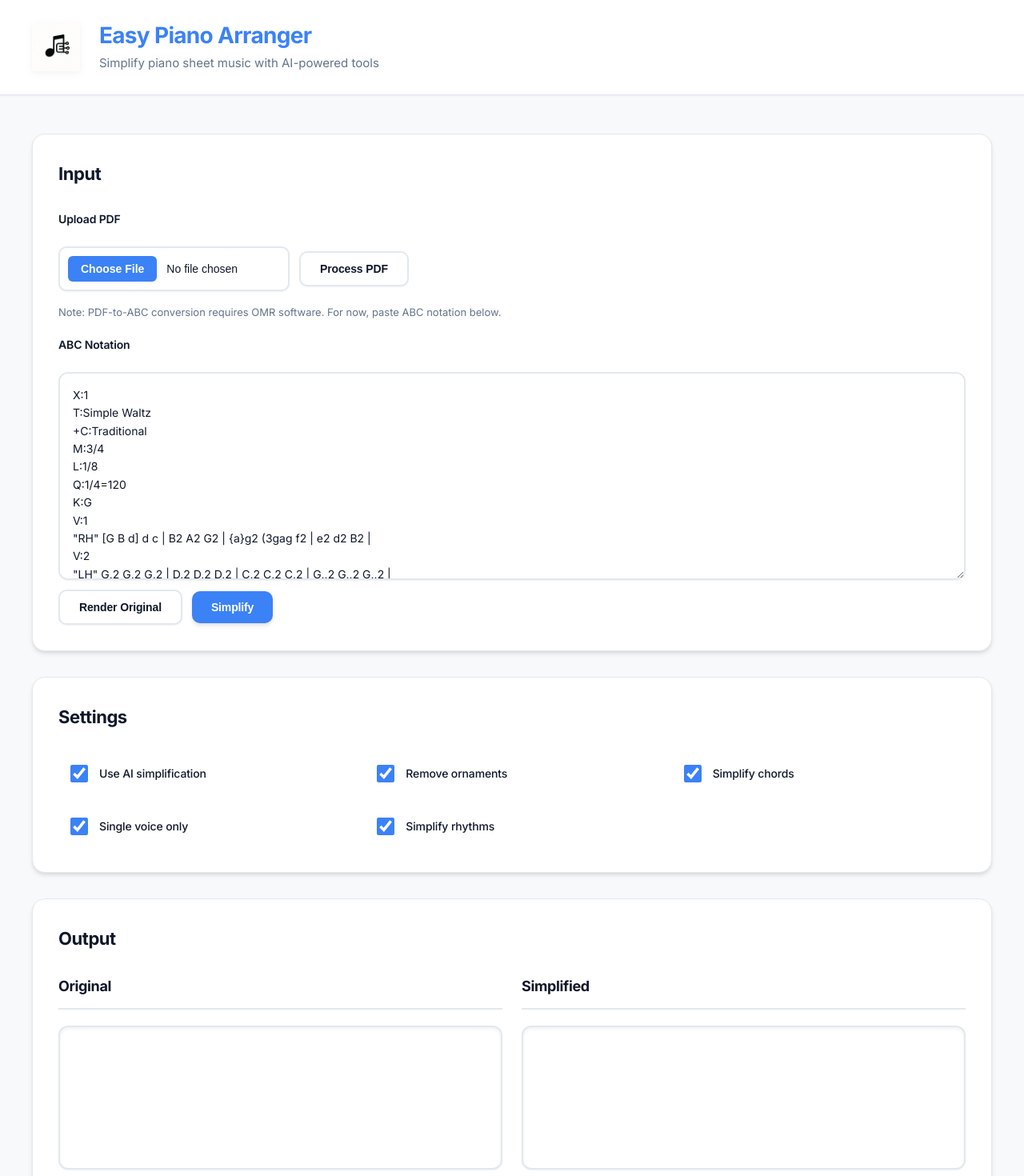
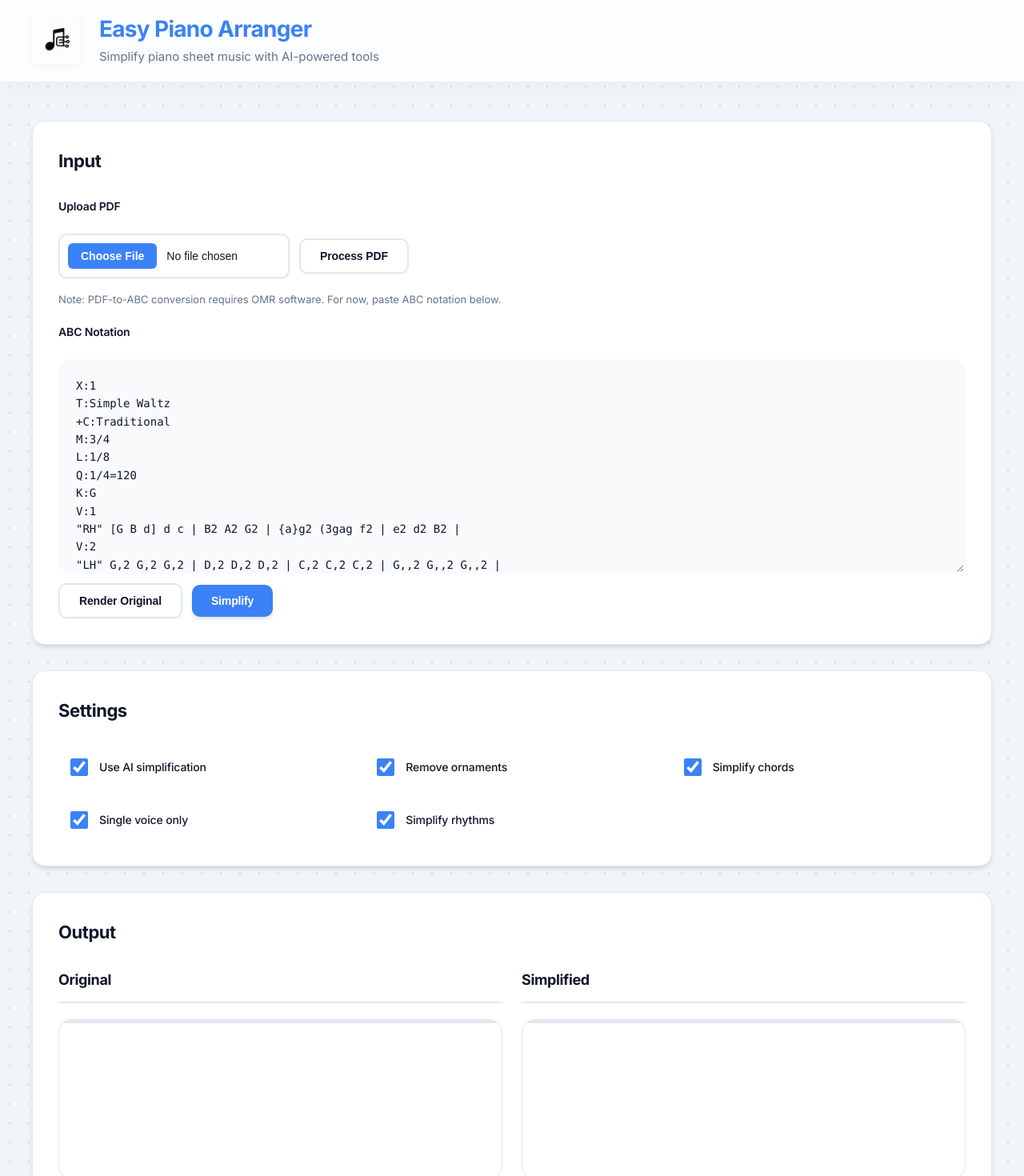
Before and after one commit to zach3141592/Cursor-For-Music-Arranging, a Next.js app: page /arrange in a window 1280 px wide. Shown: the top 1470 px of the page at 80% size. Built offline with nearby package versions, Linux system fonts and the light colour scheme.

Commit message:
gemini is shit

```diff
--- a/app/globals.css
+++ b/app/globals.css
@@ -20,7 +20,9 @@
 html, body {
   margin: 0;
   padding: 0;
-  background: var(--bg);
+  background-color: #f1f5f9;
+  background-image: radial-gradient(#cbd5e1 1px, transparent 1px);
+  background-size: 24px 24px;
   color: var(--text);
   font-family: var(--font-inter), -apple-system, BlinkMacSystemFont, 'Segoe UI', 'Roboto', 'Helvetica Neue', Arial, sans-serif;
   line-height: 1.6;
@@ -30,15 +32,18 @@ html, body {
 
 
 .app-header {
-  padding: 28px 40px;
-  border-bottom: 1px solid var(--border);
-  background: var(--bg-white);
+  padding: 20px 40px;
+  background: rgba(255, 255, 255, 0.8);
+  border-bottom: 1px solid rgba(0,0,0,0.05);
   display: flex;
   align-items: center;
   gap: 24px;
   max-width: 100%;
-  box-shadow: var(--shadow-sm);
-  backdrop-filter: blur(10px);
+  box-shadow: 0 4px 30px rgba(0, 0, 0, 0.03);
+  backdrop-filter: blur(20px);
+  position: sticky;
+  top: 0;
+  z-index: 100;
 }
 
 .app-header .logo {
@@ -189,23 +194,24 @@ html, body {
 
 textarea {
   width: 100%;
-  background: var(--bg-white);
+  background: #f8fafc;
   color: var(--text);
-  border: 2px solid var(--border);
-  border-radius: 12px;
-  padding: 16px;
-  font-family: var(--font-inter), -apple-system, BlinkMacSystemFont, 'Segoe UI', 'Roboto', 'Helvetica Neue', Arial, sans-serif;
+  border: 2px solid transparent;
+  border-radius: 16px;
+  padding: 20px;
+  font-family: 'JetBrains Mono', 'Fira Code', 'Menlo', monospace;
   font-size: 14px;
   line-height: 1.6;
   resize: vertical;
   transition: all 0.2s cubic-bezier(0.4, 0, 0.2, 1);
-  box-shadow: var(--shadow-sm);
+  box-shadow: inset 0 2px 4px rgba(0,0,0,0.02);
 }
 
 textarea:focus {
   outline: none;
+  background: white;
   border-color: var(--accent);
-  box-shadow: 0 0 0 3px rgba(59, 130, 246, 0.1), var(--shadow-md);
+  box-shadow: 0 0 0 4px rgba(59, 130, 246, 0.1);
   transform: translateY(-1px);
 }
 
@@ -354,15 +360,27 @@ textarea::placeholder {
 }
 
 #original-score, #simplified-score {
-  background: var(--bg-white);
-  border: 2px solid var(--border);
-  border-radius: 12px;
-  padding: 24px;
-  min-height: 180px;
+  background: white;
+  border: 1px solid #e2e8f0;
+  border-radius: 16px;
+  padding: 32px;
+  min-height: 200px;
   overflow-x: auto;
-  margin-bottom: 20px;
-  box-shadow: inset 0 2px 4px rgba(0, 0, 0, 0.06), var(--shadow-sm);
+  margin-bottom: 24px;
+  box-shadow: 0 4px 6px -1px rgba(0, 0, 0, 0.02);
   transition: all 0.3s ease;
+  position: relative;
+}
+
+#original-score::before, #simplified-score::before {
+  content: '';
+  position: absolute;
+  top: 0;
+  left: 0;
+  right: 0;
+  height: 4px;
+  background: #e2e8f0;
+  border-radius: 16px 16px 0 0;
 }
 
 #original-score:hover, #simplified-score:hover {
@@ -483,7 +501,9 @@ textarea::placeholder {
 .landing-page {
   height: 100vh;
   overflow: hidden;
-  background: #e0f2fe;
+  background-color: #f8fafc;
+  background-image: radial-gradient(#cbd5e1 1px, transparent 1px);
+  background-size: 32px 32px;
   display: flex;
   align-items: center;
   justify-content: center;
@@ -494,13 +514,12 @@ textarea::placeholder {
 .landing-page::before {
   content: '';
   position: absolute;
-  top: 0;
-  left: 0;
-  right: 0;
-  bottom: 0;
-  background:
-    radial-gradient(circle at 20% 50%, rgba(59, 130, 246, 0.15) 0%, transparent 50%),
-    radial-gradient(circle at 80% 80%, rgba(59, 130, 246, 0.15) 0%, transparent 50%);
+  top: 50%;
+  left: 50%;
+  transform: translate(-50%, -50%);
+  width: 120vw;
+  height: 120vh;
+  background: radial-gradient(circle at center, rgba(255,255,255,0.8) 0%, transparent 70%);
   pointer-events: none;
 }
 
```
